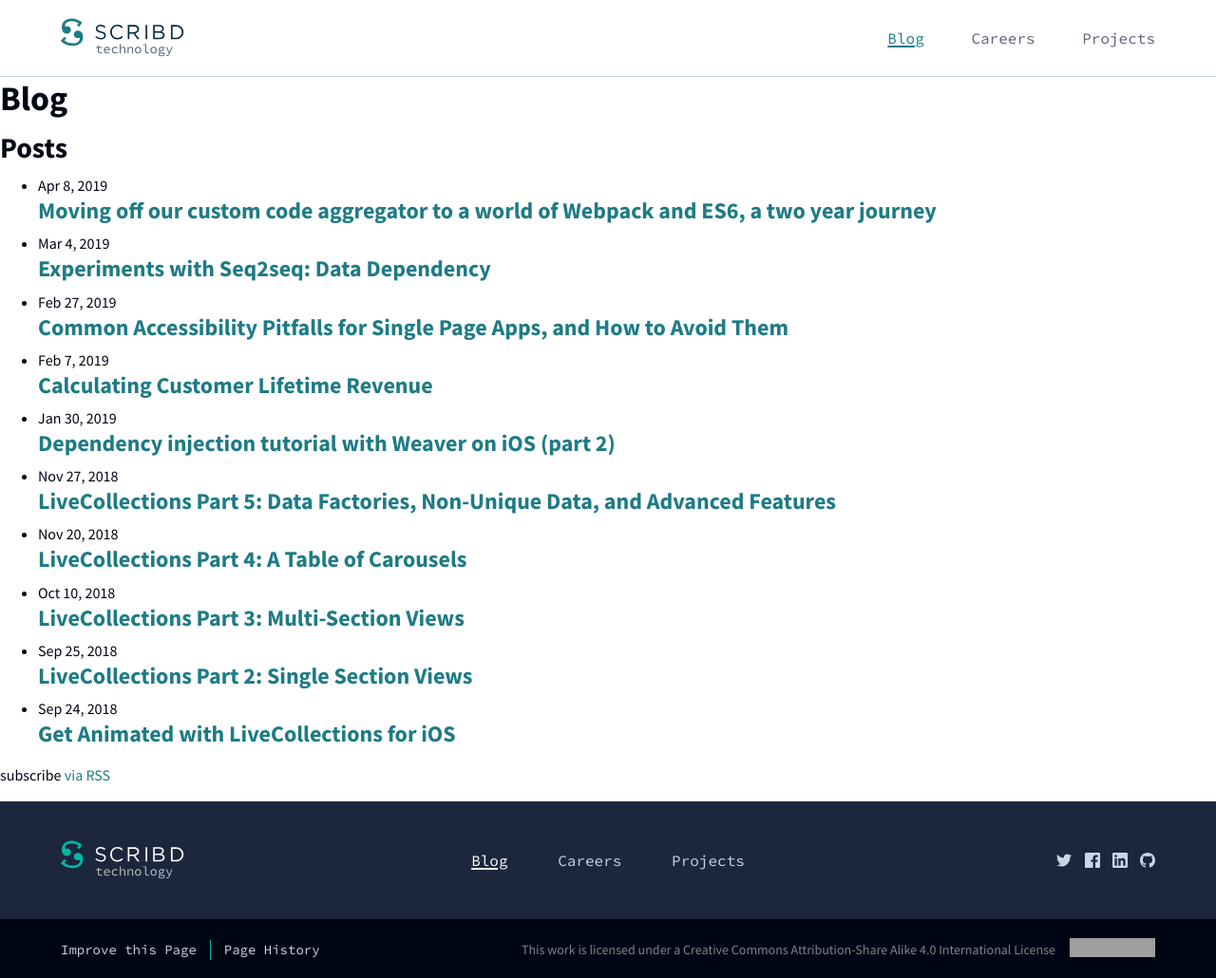
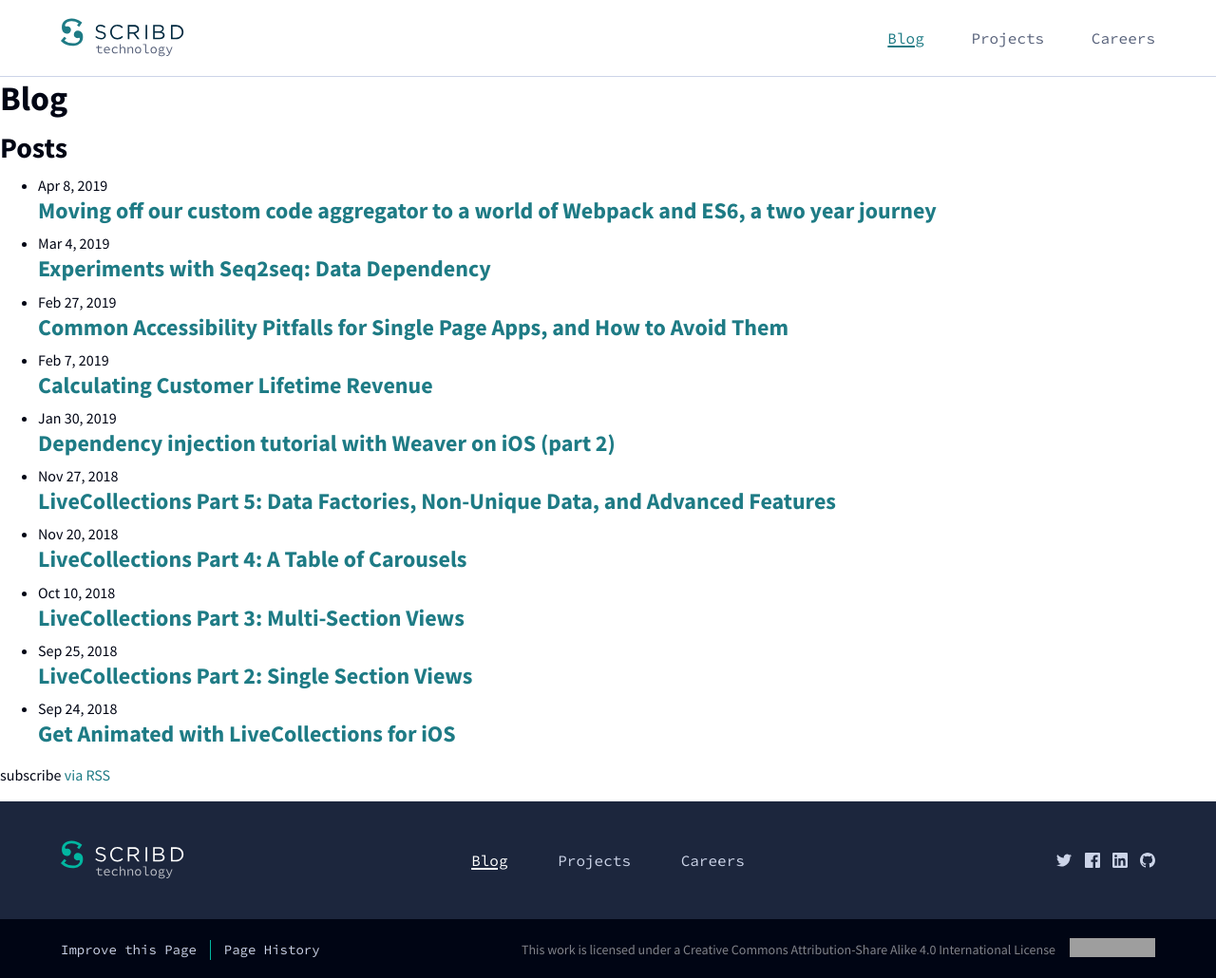
Before and after one commit to scribd/scribd.github.io, a Jekyll site: the page built from blog.html, in a window 1280 px wide, cut to the strip 0-1030 px from the top of the page. Shown: the whole strip at 95% size. Built offline with Jekyll 4.4.1, drawn with Linux system fonts in a browser that asks for light colours; grey boxes are pictures that could not be loaded.

Commit message:
Add navigation data file to simplify link output/ordering

```diff
--- a/_includes/footer.html
+++ b/_includes/footer.html
@@ -7,23 +7,19 @@
             {% include logo.html color="dark" %}
         </a>
 
-        <!-- Page list -->
-        {%- if page_paths -%}
+        <!-- Site links -->
+        {% assign links = site.data.navigation %}
         <ul class="footer-nav list--plain monospace">
-            {%- for path in page_paths -%}
-            {%- assign my_page = site.pages | where: "path", path | first -%}
+            {% for link in links %}
             {% assign class = nil %}
-            {% if page.url == my_page.url %}
+            {% if page.url contains link.url or page.url contains link.title %}
                 {% assign class = 'active' %}
             {% endif %}
-            {%- if my_page.title -%}
             <li class="footer-nav__item">
-                <a class="footer-link {{ class }}" href="{{ my_page.url | relative_url }}">{{ my_page.title | escape }}</a>
+                <a class="footer-link {{ class }}" href="{{ site.baseurl }}{{ link.url }}">{{ link.title }}</a>
             </li>
-            {%- endif -%}
-            {%- endfor -%}
+            {% endfor %}
         </ul>
-        {%- endif -%}
 
         <!-- Social icons-->
         <ul class="footer-social-list list--inline">
--- a/_includes/header.html
+++ b/_includes/header.html
@@ -21,21 +21,18 @@
             </span>
         </button>
 
-        <!-- Page list -->
-        {%- if page_paths -%}
+        <!-- Site links -->
+        {% assign links = site.data.navigation %}
         <ul class="nav-list list--plain monospace">
-            {%- for path in page_paths -%}
-                {%- assign my_page = site.pages | where: "path", path | first -%}
+            {% for link in links %}
             {% assign class = nil %}
-                {% if page.url == my_page.url %}
+            {% if page.url contains link.url or page.url contains link.title %}
                 {% assign class = 'active' %}
             {% endif %}
-                {%- if my_page.title -%}
             <li class="nav-list__item">
-                    <a class="nav-list__link {{ class }}" href="{{ my_page.url | relative_url }}">{{ my_page.title | escape }}</a>
+                <a class="nav-list__link {{ class }}" href="{{ site.baseurl }}{{ link.url }}">{{ link.title }}</a>
             </li>
-                {%- endif -%}
-                {%- endfor -%}
+            {% endfor %}
 
             <!-- Social icons (mobile only) -->
             <li class="nav-social-list hidden-md">
@@ -62,6 +59,5 @@
                 <a class="nav-github-link text-white" href="{{site.github.repository_url}}/edit/{{ site.branch }}/{{page.path}}">Improve this Page</a><a class="nav-github-link text-white" href="{{site.github.repository_url}}/commits/{{ site.branch }}/{{page.path}}">Page History</a>
             </li>
         </ul>
-        {%- endif -%}
     </nav>
 </header>
```
Also changed, not shown: _data/navigation.yml (added, +8 -0 lines). Lines whose indentation alone changed are shown as unchanged.
